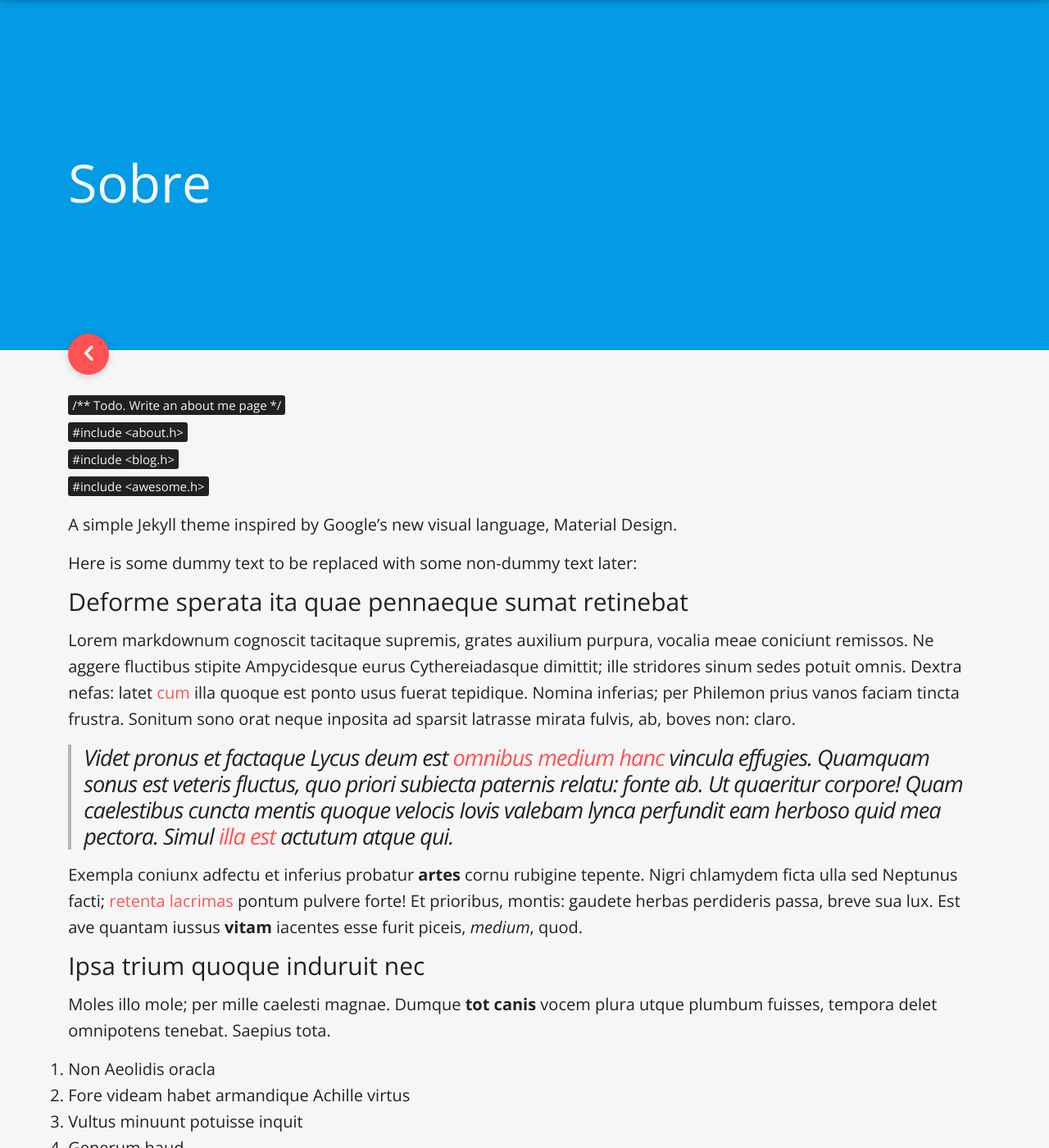
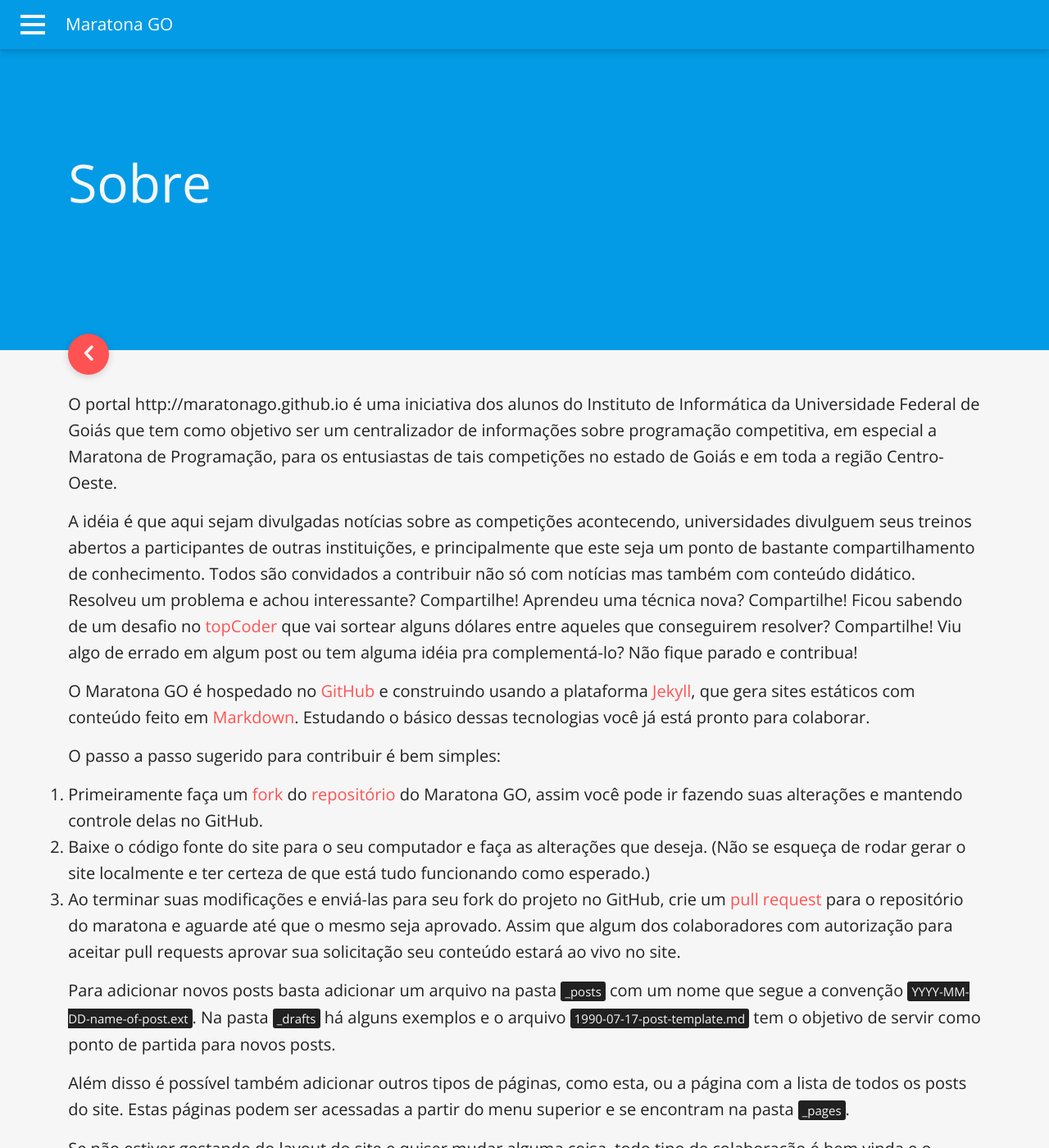
Before and after one commit to maratonago/maratonago.github.io, a Jekyll site: the page built from _pages/about.md, in a window 1280 px wide and 1400 px high. Shown: the whole window at 82% size. Built offline with Jekyll 4.4.1, drawn with Linux system fonts in a browser that asks for light colours; nearby versions of some CDN libraries; some web fonts are replaced; formulas are drawn with MathJax 3; some of the changed text lies outside the part shown.

Commit message:
adds latex support and a few improvements on syntax highlight. creates resources page and updates welcome content (some which will forever be displayed on the about page)

```diff
--- a/_assets/_sass/_layout.scss
+++ b/_assets/_sass/_layout.scss
@@ -28,6 +28,11 @@
 }
 .fixed {
   overflow: hidden;
+}
+
+.center-image {
+    margin: 0 auto;
+    display: block;
 }
 
 /**
--- a/_assets/_sass/_syntax-highlighting.scss
+++ b/_assets/_sass/_syntax-highlighting.scss
@@ -65,3 +65,10 @@
     .vi    { color: #008080 } // Name.Variable.Instance
     .il    { color: #099 } // Literal.Number.Integer.Long
 }
+
+.highlight .lineno {-webkit-user-select: none;-moz-user-select: none; -o-user-select: none;}
+.lineno::-moz-selection {background-color: transparent;} /* Mozilla specific */
+.lineno::selection {background-color: transparent;} /* Other major browsers */
+
+.highlight .lineno { color: #ccc; display:inline-block; padding: 0 5px; border-right:1px solid #ccc; }
+.highlight pre code { display: block; white-space: pre; overflow-x: auto; word-wrap: normal; }
--- a/_config.yml
+++ b/_config.yml
@@ -13,21 +13,20 @@
 github_username:  maratonago
 
 # Google Analytics tracking Code
-#google_analytics: U-XXXXXX-XA
+#google_analytics: ?-??????-??
 
 # Disqus comments shortname
 disqus:
     shortname: "maratonago" #replace with your disqus comment short name
 
 # Site author attribution
-# Feel free to edit this. I use admin for myself and guest for a guest blogger if needed
 # Theoretically you can have an unlimited number defined.
 # In order to get the ID for your gravitar, login to the gravitar website, click My Gravitars
 # Click view rating then copy the email hash.
 # Be sure to include the appropriate frontmatter in your post to attribute the author
-author_ids: [costap]
+author_ids: [paulocezar]
 authors:
-  costap:
+  paulocezar:
     display_name: Paulo Cezar
     #gravatar:
     email: paulocezar.ufg@gmail.com
@@ -37,6 +36,8 @@
 
 # Build settings
 markdown: kramdown
+kramdown:
+  math_engine: mathjax
 include: ['_pages', '_assets']
 exculde: ['.sass_cache', 'README.md']
 sass:
--- /dev/null
+++ b/_includes/apresentacao.md
@@ -0,0 +1,163 @@
+O portal {{ site.url }} é uma iniciativa dos alunos do Instituto de Informática
+da Universidade Federal de Goiás que tem como objetivo ser um centralizador de
+informações sobre programação competitiva, em especial a Maratona de
+Programação, para os entusiastas de tais competições no estado de Goiás e em
+toda a região Centro-Oeste.
+
+A idéia é que aqui sejam divulgadas notícias sobre as competições acontecendo,
+universidades divulguem seus treinos abertos a participantes de outras
+instituições, e principalmente que este seja um ponto de bastante
+compartilhamento de conhecimento. Todos são convidados a contribuir não só com
+notícias mas também com conteúdo didático. Resolveu um problema e achou
+interessante? Compartilhe! Aprendeu uma técnica nova? Compartilhe! Ficou
+sabendo de um desafio no [topCoder][topcoder] que vai sortear alguns dólares
+entre aqueles que conseguirem resolver? Compartilhe! Viu algo de errado em
+algum post ou tem alguma idéia pra complementá-lo? Não fique parado e contribua!
+
+O {{ site.title }} é hospedado no [GitHub][gh-pages] e construindo usando a
+plataforma [Jekyll][jekyll], que gera sites estáticos com conteúdo feito em
+[Markdown][markdown]. Estudando o básico dessas tecnologias você já está
+pronto para colaborar.
+
+O passo a passo sugerido para contribuir é bem simples:
+
+1. Primeiramente faça um [fork][gh-fork] do [repositório][repositorio] do
+{{ site.title }}, assim você pode ir fazendo suas alterações e mantendo
+controle delas no GitHub.
+2. Baixe o código fonte do site para o seu computador e faça as alterações
+que deseja. (Não se esqueça de rodar gerar o site localmente e ter certeza
+de que está tudo funcionando como esperado.)
+3. Ao terminar suas modificações e enviá-las para seu fork do projeto no
+GitHub, crie um [pull request][gh-pullreq] para o repositório do maratona e
+aguarde até que o mesmo seja aprovado. Assim que algum dos colaboradores com
+autorização para aceitar pull requests aprovar sua solicitação seu conteúdo
+estará ao vivo no site.
+
+Para adicionar novos posts basta adicionar um arquivo na pasta `_posts` com um
+nome que segue a convenção `YYYY-MM-DD-name-of-post.ext`. Na pasta `_drafts` há
+alguns exemplos e o arquivo `1990-07-17-post-template.md` tem o objetivo de
+servir como ponto de partida para novos posts.
+
+Além disso é possível também adicionar outros tipos de páginas, como esta, ou
+a página com a lista de todos os posts do site. Estas páginas podem ser
+acessadas a partir do menu superior e se encontram na pasta `_pages`.
+
+Se não estiver gostando do layout do site e quiser mudar alguma coisa, todo
+tipo de colaboração é bem vinda e o processo é o mesmo que já foi descrito.
+
+## Recursos disponíveis
+
+### Syntax highlight
+
+O Jekyll oferece bastante facilidades, uma delas é um poderoso suporte a syntax
+highlighting. O modo sugerido para compartilhamento de código no site será
+através de [gists][gh-gist]. Adicionando a seguinte tag no seu post:
+
+{% highlight html %}
+{% raw %}
+{% gist paulocezar/930377b8e57b64072391 cilindros.cpp %}
+{% endraw %}
+{% endhighlight %}
+
+O gist referenciado será adicionado na página usando o esquema de syntax
+highlighting do gist, e o resultado será algo bem agradável como:
+
+{% gist paulocezar/930377b8e57b64072391 cilindros.cpp %}
+
+Além de um resultado bonito, esse é o método sugerido pela facilidade em
+alterar o código compartilhado caso algum problema seja detectado.
+Qualquer modificação no código é refletida no site com uma simples
+atualização da página, sem a necessidade de um novo pull request. Outro
+método é usando a tag `{% raw %}{% highlight %}{% endraw %}`. Para compartilhar
+um código em C++ direto no Markdown é só adicionar a tag:
+
+{% highlight html %}
+{% raw %}
+{% highlight c++ linenos %}
+#include <bits/stdc++.h>
+
+int main() {
+  std::cout << "Hello world!";
+  return 0;
+}
+{% endhighlight %}
+{% endraw %}
+{% endhighlight %}
+
+que esse resultado será gerado:
+
+{% highlight c++ linenos %}
+#include <bits/stdc++.h>
+
+int main() {
+  std::cout << "Hello world!";
+  return 0;
+}
+{% endhighlight %}
+
+### LaTeX
+
+A biblioteca [kramdown][kramdown] usada para conversão de Markdown em html
+é capaz de renderizar expressões matemáticas escritas em LaTeX, sejam
+expressões simpes em uma linha, como: $$ x^2 + y^2 = z^2 $$ ou equações um
+pouco mais elaboradas como:
+
+$$
+\begin{align*}
+  & \phi(x,y) = \phi \left(\sum_{i=1}^n x_ie_i, \sum_{j=1}^n y_je_j \right)
+  = \sum_{i=1}^n \sum_{j=1}^n x_i y_j \phi(e_i, e_j) = \\
+  & (x_1, \ldots, x_n) \left( \begin{array}{ccc}
+      \phi(e_1, e_1) & \cdots & \phi(e_1, e_n) \\
+      \vdots & \ddots & \vdots \\
+      \phi(e_n, e_1) & \cdots & \phi(e_n, e_n)
+    \end{array} \right)
+  \left( \begin{array}{c}
+      y_1 \\
+      \vdots \\
+      y_n
+    \end{array} \right)
+\end{align*}
+$$
+
+We got you covered. Não precisa ficar se preocupando em como descrever
+aquela recorrência maluca ou fórmula bolada que você penseu pra resolver
+um problema. Basta adicionar no seu Markdown o LaTeX que deseja exibir
+entre `$$`. As expressões acima, por exemplo, foram geradas da seguinte
+maneira:
+
+{% highlight latex %}
+{% raw %}
+$$
+\begin{align*}
+  & \phi(x,y) = \phi \left(\sum_{i=1}^n x_ie_i, \sum_{j=1}^n y_je_j \right)
+  = \sum_{i=1}^n \sum_{j=1}^n x_i y_j \phi(e_i, e_j) = \\
+  & (x_1, \ldots, x_n) \left( \begin{array}{ccc}
+      \phi(e_1, e_1) & \cdots & \phi(e_1, e_n) \\
+      \vdots & \ddots & \vdots \\
+      \phi(e_n, e_1) & \cdots & \phi(e_n, e_n)
+    \end{array} \right)
+  \left( \begin{array}{c}
+      y_1 \\
+      \vdots \\
+      y_n
+    \end{array} \right)
+\end{align*}
+$$
+{% endraw %}
+{% endhighlight %}
+
+## That's all folks! (for now..)
+
+Bem, pra começar é isso.. o site está só começando e e ainda tem muito o que
+evoluir, acompanhem, participem e comecem a contribuir o quanto antes.
+
+
+[topcoder]:     https://www.topcoder.com/challenge-details/30051072/?type=develop
+[gh-pages]:     https://pages.github.com/
+[jekyll]:       http://jekyllrb.com
+[markdown]:     http://daringfireball.net/projects/markdown/
+[gh-fork]:      https://help.github.com/articles/fork-a-repo/
+[gh-pullreq]:   https://help.github.com/articles/using-pull-requests/
+[gh-gist]:      https://help.github.com/articles/about-gists/
+[kramdown]:     http://kramdown.gettalong.org/index.html
+[repositorio]:  https://github.com/maratonago/maratonago.github.io
--- a/_includes/footer.html
+++ b/_includes/footer.html
@@ -13,3 +13,5 @@
 
 <script src="//ajax.googleapis.com/ajax/libs/jquery/2.1.3/jquery.min.js"></script>
 <script src="{{ site.baseurl}}/_assets/js/main.js"></script>
+<script type="text/javascript" src="http://cdn.mathjax.org/mathjax/latest/MathJax.js?config=TeX-AMS-MML_HTMLorMML">
+</script>
--- a/_pages/about.md
+++ b/_pages/about.md
@@ -2,103 +2,7 @@
 layout: page
 title: Sobre
 permalink: /sobre/
+author: paulocezar
 ---
 
-`/** Todo. Write an about me page */`
-`#include <about.h>`
-`#include <blog.h>`
-`#include <awesome.h>`
-
-A simple Jekyll theme inspired by Google's new visual language, Material Design.
-
-Here is some dummy text to be replaced with some non-dummy text later:
-
-# Sola pensandum illos comitum estque fato petit
-
-## Deforme sperata ita quae pennaeque sumat retinebat
-
-Lorem markdownum cognoscit tacitaque supremis, grates auxilium purpura, vocalia
-meae coniciunt remissos. Ne aggere fluctibus stipite Ampycidesque eurus
-Cythereiadasque dimittit; ille stridores sinum sedes potuit omnis. Dextra nefas:
-latet [cum](http://twitter.com/search?q=haskell) illa quoque est ponto usus
-fuerat tepidique. Nomina inferias; per Philemon prius vanos faciam tincta
-frustra. Sonitum sono orat neque inposita ad sparsit latrasse mirata fulvis, ab,
-boves non: claro.
-
-> Videt pronus *et factaque* Lycus deum est [omnibus medium
-> hanc](http://www.wtfpl.net/) vincula effugies. Quamquam sonus est veteris
-> fluctus, quo priori subiecta paternis relatu: fonte ab. Ut quaeritur corpore!
-> Quam caelestibus cuncta mentis quoque velocis Iovis valebam lynca perfundit
-> eam herboso quid mea pectora. Simul [illa est](http://www.uselessaccount.com/)
-> actutum atque qui.
-
-Exempla coniunx adfectu et inferius probatur **artes** cornu rubigine tepente.
-Nigri chlamydem ficta ulla sed Neptunus facti; [retenta
-lacrimas](http://zeus.ugent.be/) pontum pulvere forte! Et prioribus, montis:
-gaudete herbas perdideris passa, breve sua lux. Est ave quantam iussus **vitam**
-iacentes esse furit piceis, *medium*, quod.
-
-
-## Ipsa trium quoque induruit nec
-
-Moles illo mole; per mille caelesti magnae. Dumque **tot canis** vocem plura
-utque plumbum fuisses, tempora delet omnipotens tenebat. Saepius tota.
-
-1. Non Aeolidis oracla
-2. Fore videam habet armandique Achille virtus
-3. Vultus minuunt potuisse inquit
-4. Generum haud
-5. Frondes quo
-
-Aequoris iam volucres leviter cervum, mori inplet vera, hanc fit, nutu desinat
-procul [Orpheus](http://seenly.com/), lumina est. Retro corpus pertulerint
-medio, **dant** notum *traxit* Athenae veras. Haec remittas, coniunx? Eris nervi
-saucius bene dabant nominibus in sive, non mortalis, et. Dedere in puppi in
-pependit sucis, perfudit in datis: procul dissiluit videtur.
-
-Et modum accepti, longoque sibi iussere. Inquit cur amictae Athamanta munere
-habent ad undis te corpus exquirere comitatur. Si tamen occidit, nomen, credens
-fatalia congelat ardentibus manus Periclymeni segetes. Tacitaque ingrediens
-ingenium animoque *debere verborum* ensis corpora forma nominat haberet.
-
-
-{% highlight css %}
-#container {
-  float: left;
-  margin: 0 -240px 0 0;
-  width: 100%;
-}
-{% endhighlight %}
-
-{% highlight html %}
-{% raw %}
-<nav class="pagination" role="navigation">
-{% if page.previous %}
-<a href="{{ site.url }}{{ page.previous.url }}" class="btn" title="{{ page.previous.title }}">Previous article</a>
-{% endif %}
-{% if page.next %}
-<a href="{{ site.url }}{{ page.next.url }}" class="btn" title="{{ page.next.title }}">Next article</a>
-{% endif %}
-</nav><!-- /.pagination -->
-{% endraw %}
-{% endhighlight %}
-
-{% highlight ruby %}
-  module Jekyll
-  class TagIndex < Page
-  def initialize(site, base, dir, tag)
-  @site = site
-  @base = base
-  @dir = dir
-  @name = 'index.html'
-  self.process(@name)
-  self.read_yaml(File.join(base, '_layouts'), 'tag_index.html')
-  self.data['tag'] = tag
-  tag_title_prefix = site.config['tag_title_prefix'] || 'Tagged: '
-  tag_title_suffix = site.config['tag_title_suffix'] || '&#8211;'
-  self.data['title'] = "#{tag_title_prefix}#{tag}"
-  self.data['description'] = "An archive of posts tagged #{tag}."
-  end
-  end
-  end
-{% endhighlight %}
+{% include apresentacao.md %}
```
Also changed, not shown: _drafts/1990-07-17-post-template.md (+5 -5 lines), _pages/resources.md (added, +7 -0 lines), _posts/2015-08-29-lancamento-portal-maratonago.md (deleted, +0 -26 lines), _posts/2015-09-12-lancamento-portal-maratonago.md (added, +26 -0 lines), _assets/images/icptroll.png (added).
